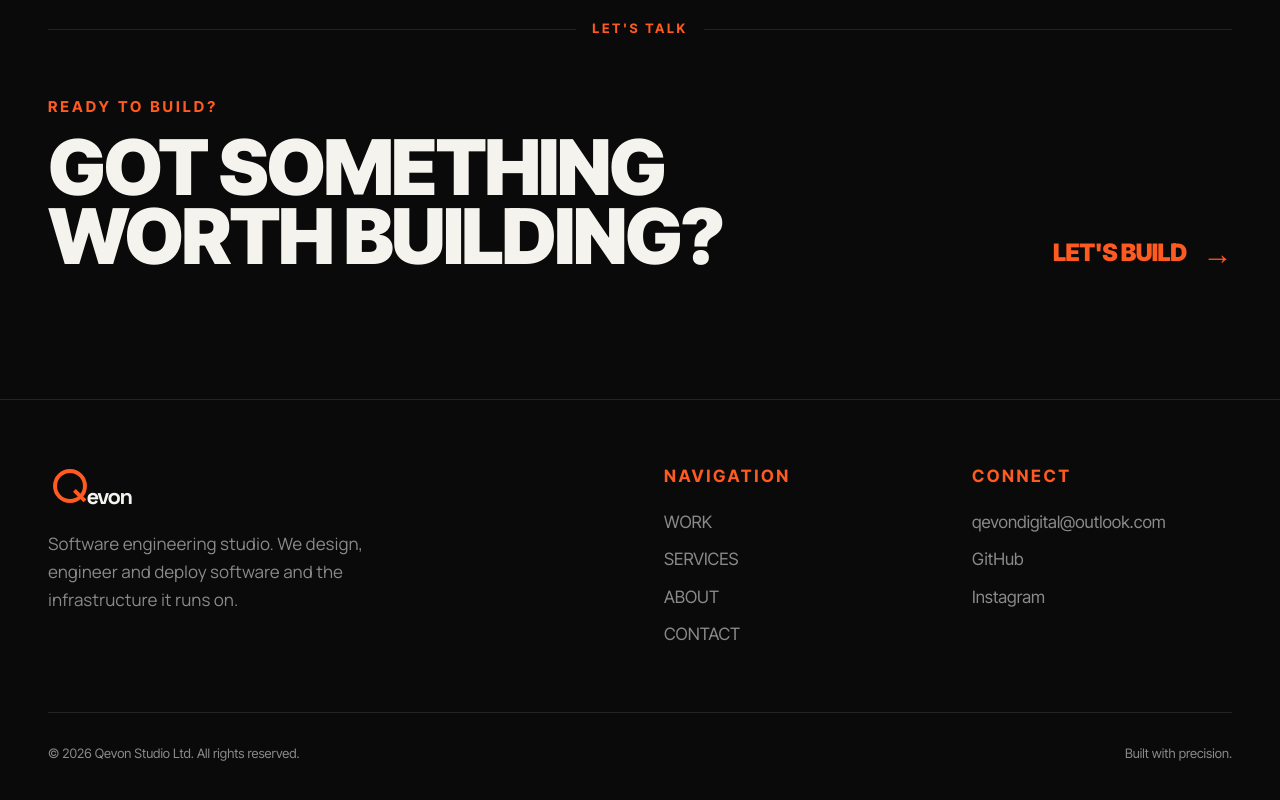
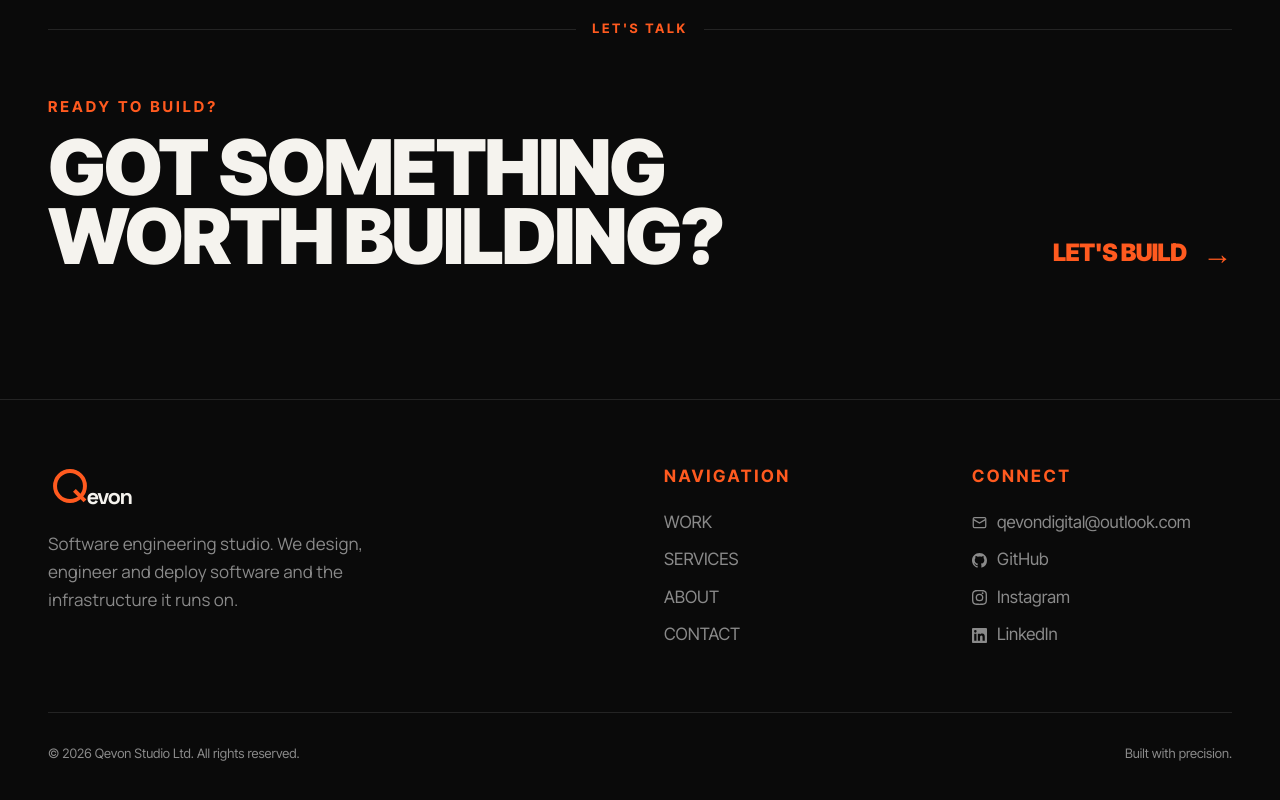
Before and after one commit to Qevon-Digital/qevon-digital-studio, a React (Vite) app: page / in a window 1280 px wide. Shown: the part 4459-5259 px from the top of the page. Built offline with nearby package versions, Linux system fonts and the light colour scheme; the HTML template or start-up script is replaced by a standard one.

Commit message:
Add LinkedIn link and brand icons to footer CONNECT column

```diff
--- a/src/components/Layout.tsx
+++ b/src/components/Layout.tsx
@@ -1,5 +1,5 @@
 import { Outlet, Link, useLocation } from 'react-router';
-import { useState, useEffect } from 'react';
+import { useState, useEffect, type ReactNode } from 'react';
 import { motion, AnimatePresence, useReducedMotion } from 'framer-motion';
 import CursorGlow from './CursorGlow';
 import MagneticButton from './MagneticButton';
@@ -27,9 +27,44 @@ const navLinks = [
 const socialLinks = [
   { label: 'GitHub', url: 'https://github.com/Qevon-Digital' },
   { label: 'Instagram', url: 'https://www.instagram.com/qevondigital/' },
-  { label: 'LinkedIn', url: '' },
+  { label: 'LinkedIn', url: 'https://www.linkedin.com/company/qoven' },
   { label: 'Twitter / X', url: '' },
 ].filter((link) => link.url);
+
+/**
+ * Monochrome brand glyphs for the CONNECT column. All use `fill`/`stroke`
+ * `currentColor` so they inherit the link's colour and pick up the same
+ * orange hover as the text via `.nav-link`. 15px optical size to sit level
+ * with the 15px label.
+ */
+const connectIcon: Record<string, ReactNode> = {
+  email: (
+    <svg width="15" height="15" viewBox="0 0 24 24" fill="none" stroke="currentColor" strokeWidth="2" aria-hidden="true">
+      <rect x="2" y="4" width="20" height="16" rx="2" />
+      <path d="m2 7 10 6 10-6" />
+    </svg>
+  ),
+  GitHub: (
+    <svg width="15" height="15" viewBox="0 0 16 16" fill="currentColor" aria-hidden="true">
+      <path d="M8 0C3.58 0 0 3.58 0 8c0 3.54 2.29 6.53 5.47 7.59.4.07.55-.17.55-.38 0-.19-.01-.82-.01-1.49-2.01.37-2.53-.49-2.69-.94-.09-.23-.48-.94-.82-1.13-.28-.15-.68-.52-.01-.53.63-.01 1.08.58 1.23.82.72 1.21 1.87.87 2.33.66.07-.52.28-.87.51-1.07-1.78-.2-3.64-.89-3.64-3.95 0-.87.31-1.59.82-2.15-.08-.2-.36-1.02.08-2.12 0 0 .67-.21 2.2.82a7.6 7.6 0 0 1 2-.27c.68 0 1.36.09 2 .27 1.53-1.04 2.2-.82 2.2-.82.44 1.1.16 1.92.08 2.12.51.56.82 1.27.82 2.15 0 3.07-1.87 3.75-3.65 3.95.29.25.54.73.54 1.48 0 1.07-.01 1.93-.01 2.2 0 .21.15.46.55.38A8.01 8.01 0 0 0 16 8c0-4.42-3.58-8-8-8Z" />
+    </svg>
+  ),
+  Instagram: (
+    <svg width="15" height="15" viewBox="0 0 24 24" fill="currentColor" aria-hidden="true">
+      <path d="M12 2.16c3.2 0 3.58.01 4.85.07 1.17.05 1.8.25 2.23.41.56.22.96.48 1.38.9.42.42.68.82.9 1.38.16.42.36 1.06.41 2.23.06 1.27.07 1.65.07 4.85s-.01 3.58-.07 4.85c-.05 1.17-.25 1.8-.41 2.23-.22.56-.48.96-.9 1.38-.42.42-.82.68-1.38.9-.42.16-1.06.36-2.23.41-1.27.06-1.65.07-4.85.07s-3.58-.01-4.85-.07c-1.17-.05-1.8-.25-2.23-.41a3.7 3.7 0 0 1-1.38-.9 3.7 3.7 0 0 1-.9-1.38c-.16-.42-.36-1.06-.41-2.23C2.17 15.58 2.16 15.2 2.16 12s.01-3.58.07-4.85c.05-1.17.25-1.8.41-2.23.22-.56.48-.96.9-1.38.42-.42.82-.68 1.38-.9.42-.16 1.06-.36 2.23-.41C8.42 2.17 8.8 2.16 12 2.16ZM12 0C8.74 0 8.33.01 7.05.07 5.78.13 4.9.33 4.14.63a5.9 5.9 0 0 0-2.13 1.38A5.9 5.9 0 0 0 .63 4.14c-.3.76-.5 1.64-.56 2.9C.01 8.33 0 8.74 0 12s.01 3.67.07 4.95c.06 1.27.26 2.15.56 2.91.3.79.72 1.46 1.38 2.13.67.66 1.34 1.08 2.13 1.38.76.3 1.64.5 2.91.56C8.33 23.99 8.74 24 12 24s3.67-.01 4.95-.07c1.27-.06 2.15-.26 2.91-.56a5.9 5.9 0 0 0 2.13-1.38 5.9 5.9 0 0 0 1.38-2.13c.3-.76.5-1.64.56-2.91.06-1.28.07-1.69.07-4.95s-.01-3.67-.07-4.95c-.06-1.27-.26-2.15-.56-2.91a5.9 5.9 0 0 0-1.38-2.13A5.9 5.9 0 0 0 19.86.63c-.76-.3-1.64-.5-2.91-.56C15.67.01 15.26 0 12 0Zm0 5.84A6.16 6.16 0 1 0 18.16 12 6.16 6.16 0 0 0 12 5.84ZM12 16a4 4 0 1 1 4-4 4 4 0 0 1-4 4Zm6.41-10.85a1.44 1.44 0 1 1-1.44-1.44 1.44 1.44 0 0 1 1.44 1.44Z" />
+    </svg>
+  ),
+  LinkedIn: (
+    <svg width="15" height="15" viewBox="0 0 24 24" fill="currentColor" aria-hidden="true">
+      <path d="M20.45 20.45h-3.56v-5.57c0-1.33-.02-3.04-1.85-3.04-1.85 0-2.14 1.45-2.14 2.94v5.67H9.35V9h3.41v1.56h.05c.48-.9 1.63-1.85 3.36-1.85 3.6 0 4.27 2.37 4.27 5.45v6.29ZM5.34 7.43a2.07 2.07 0 1 1 0-4.14 2.07 2.07 0 0 1 0 4.14ZM7.12 20.45H3.55V9h3.57v11.45ZM22.22 0H1.77C.79 0 0 .77 0 1.72v20.56C0 23.23.79 24 1.77 24h20.45c.98 0 1.78-.77 1.78-1.72V1.72C24 .77 23.2 0 22.22 0Z" />
+    </svg>
+  ),
+  'Twitter / X': (
+    <svg width="14" height="14" viewBox="0 0 24 24" fill="currentColor" aria-hidden="true">
+      <path d="M18.9 1.15h3.68l-8.04 9.19L24 22.85h-7.41l-5.8-7.58-6.64 7.58H.47l8.6-9.83L0 1.15h7.6l5.24 6.93 6.06-6.93Zm-1.29 19.5h2.04L6.49 3.24H4.3L17.61 20.65Z" />
+    </svg>
+  ),
+};
 
 export default function Layout() {
   const [scrolled, setScrolled] = useState(false);
@@ -252,9 +287,10 @@ export default function Layout() {
               <div className="flex flex-col gap-3">
                 <a
                   href="mailto:qevondigital@outlook.com"
-                  className="nav-link text-[15px] lg:text-base"
+                  className="nav-link text-[15px] lg:text-base inline-flex items-center gap-2.5"
                   style={{ fontFamily: "'Inter Tight', sans-serif" }}
                 >
+                  <span className="flex-none">{connectIcon.email}</span>
                   qevondigital@outlook.com
                 </a>
                 {socialLinks.map((link) => (
@@ -263,9 +299,10 @@ export default function Layout() {
                     href={link.url}
                     target="_blank"
                     rel="noreferrer noopener"
-                    className="nav-link text-[15px] lg:text-base"
+                    className="nav-link text-[15px] lg:text-base inline-flex items-center gap-2.5"
                     style={{ fontFamily: "'Inter Tight', sans-serif" }}
                   >
+                    <span className="flex-none">{connectIcon[link.label]}</span>
                     {link.label}
                   </a>
                 ))}
```
